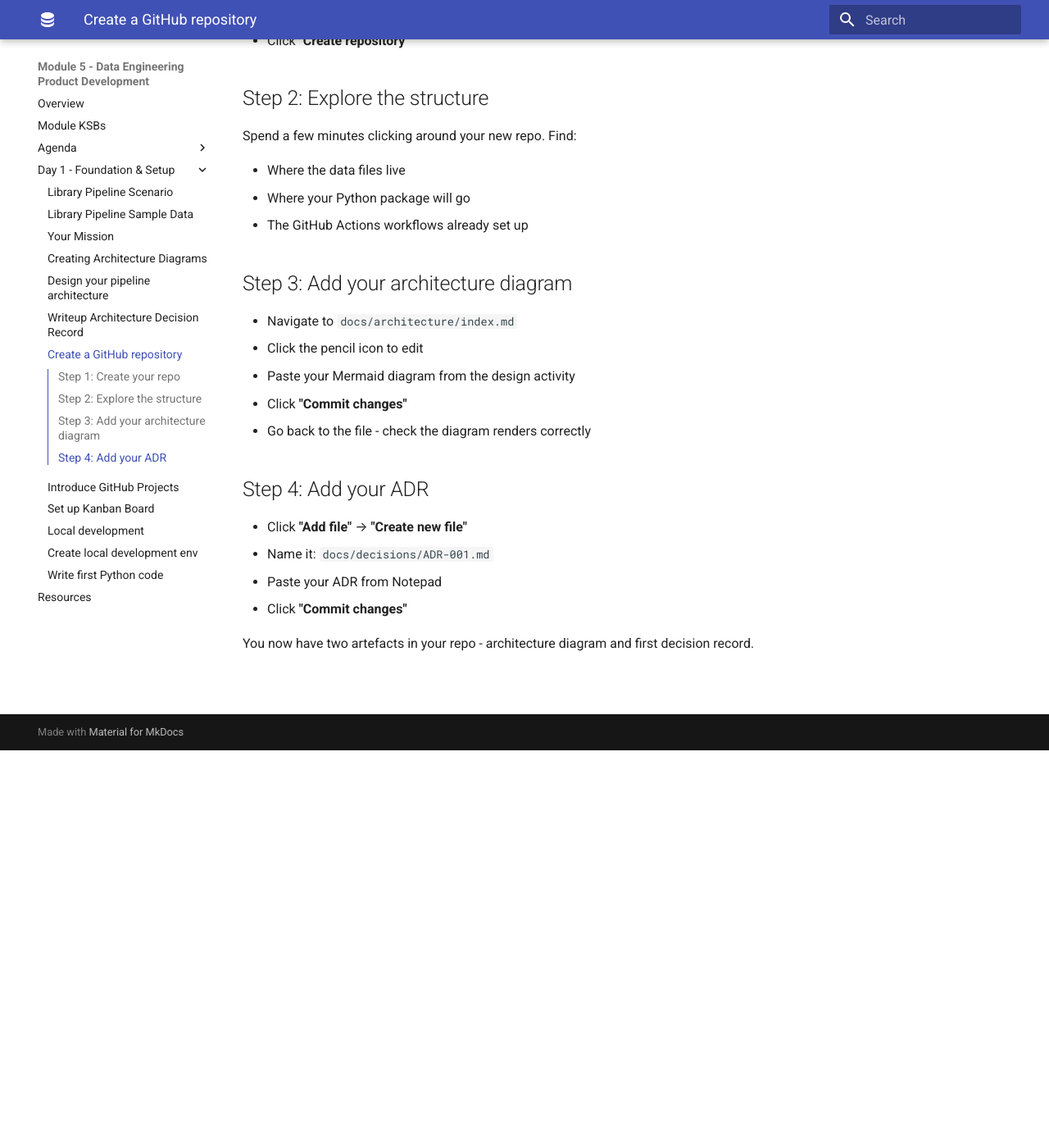
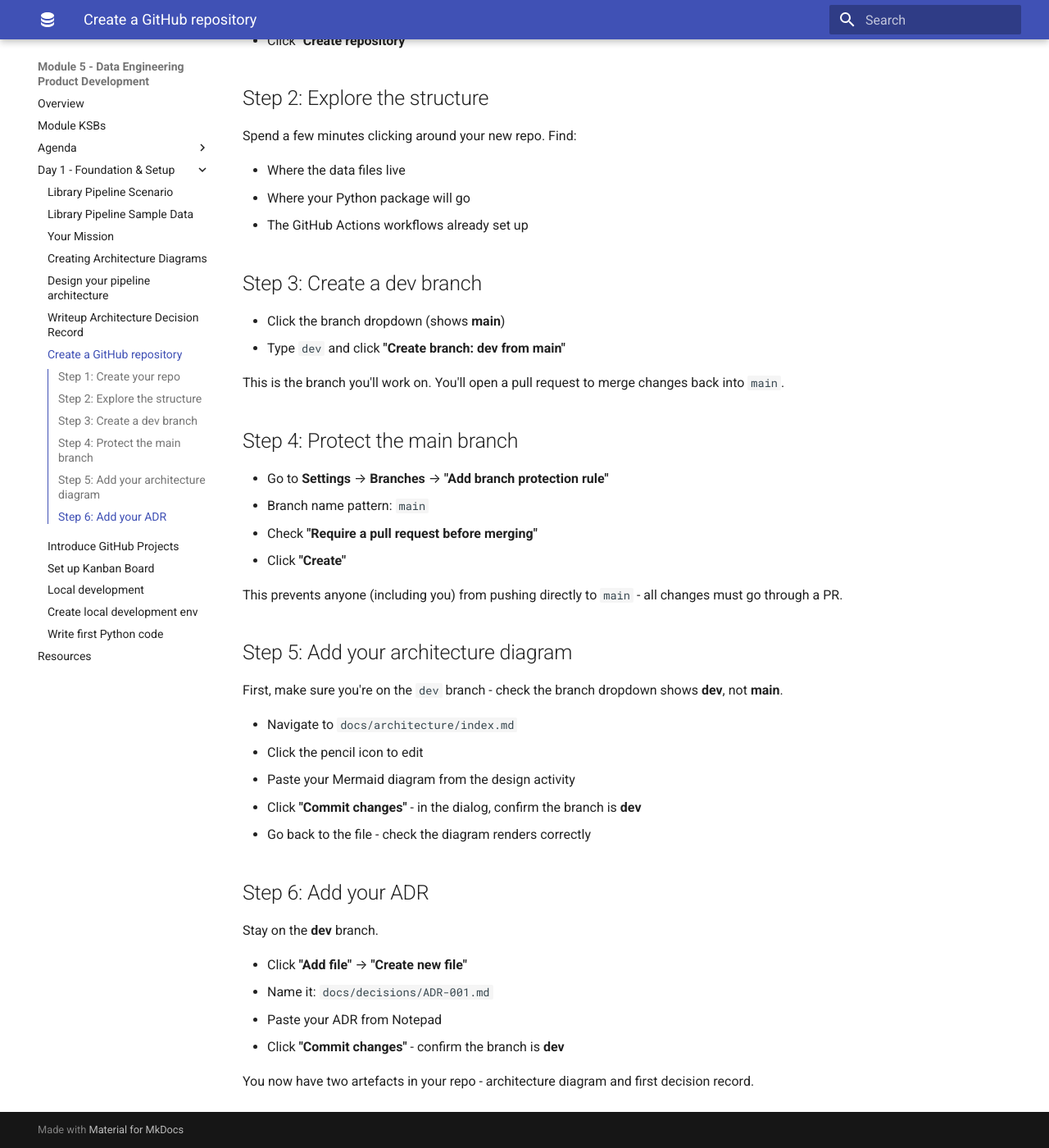
Before and after one commit to qaalabs/DE5M5, an MkDocs documentation site: the page built from docs/day1/create-repo.md, in a window 1280 px wide and 1400 px high, scrolled down 485 px. Shown: the whole window at 82% size. Built offline with MkDocs 1.6.1 and Material for MkDocs 9.7.7, drawn with Linux system fonts in a browser that asks for light colours.

Commit message:
Add main branch protection

```diff
--- a/docs/day1/create-repo.md
+++ b/docs/day1/create-repo.md
@@ -23,19 +23,39 @@ Spend a few minutes clicking around your new repo. Find:
 - Where your Python package will go
 - The GitHub Actions workflows already set up
 
-## Step 3: Add your architecture diagram
+## Step 3: Create a dev branch
+
+- Click the branch dropdown (shows **main**)
+- Type `dev` and click **"Create branch: dev from main"**
+
+This is the branch you'll work on. You'll open a pull request to merge changes back into `main`.
+
+## Step 4: Protect the main branch
+
+- Go to **Settings** → **Branches** → **"Add branch protection rule"**
+- Branch name pattern: `main`
+- Check **"Require a pull request before merging"**
+- Click **"Create"**
+
+This prevents anyone (including you) from pushing directly to `main` - all changes must go through a PR.
+
+## Step 5: Add your architecture diagram
+
+First, make sure you're on the `dev` branch - check the branch dropdown shows **dev**, not **main**.
 
 - Navigate to `docs/architecture/index.md`
 - Click the pencil icon to edit
 - Paste your Mermaid diagram from the design activity
-- Click **"Commit changes"**
+- Click **"Commit changes"** - in the dialog, confirm the branch is **dev**
 - Go back to the file - check the diagram renders correctly
 
-## Step 4: Add your ADR
+## Step 6: Add your ADR
+
+Stay on the **dev** branch.
 
 - Click **"Add file"** → **"Create new file"**
 - Name it: `docs/decisions/ADR-001.md`
 - Paste your ADR from Notepad
-- Click **"Commit changes"**
+- Click **"Commit changes"** - confirm the branch is **dev**
 
 You now have two artefacts in your repo - architecture diagram and first decision record.
```
Also changed, not shown: docs/day1/clone-repo.md (+7 -1 lines), docs/day1/dev-commit.md (added, +57 -0 lines), docs/day1/write-code.md (+1 -1 lines).
